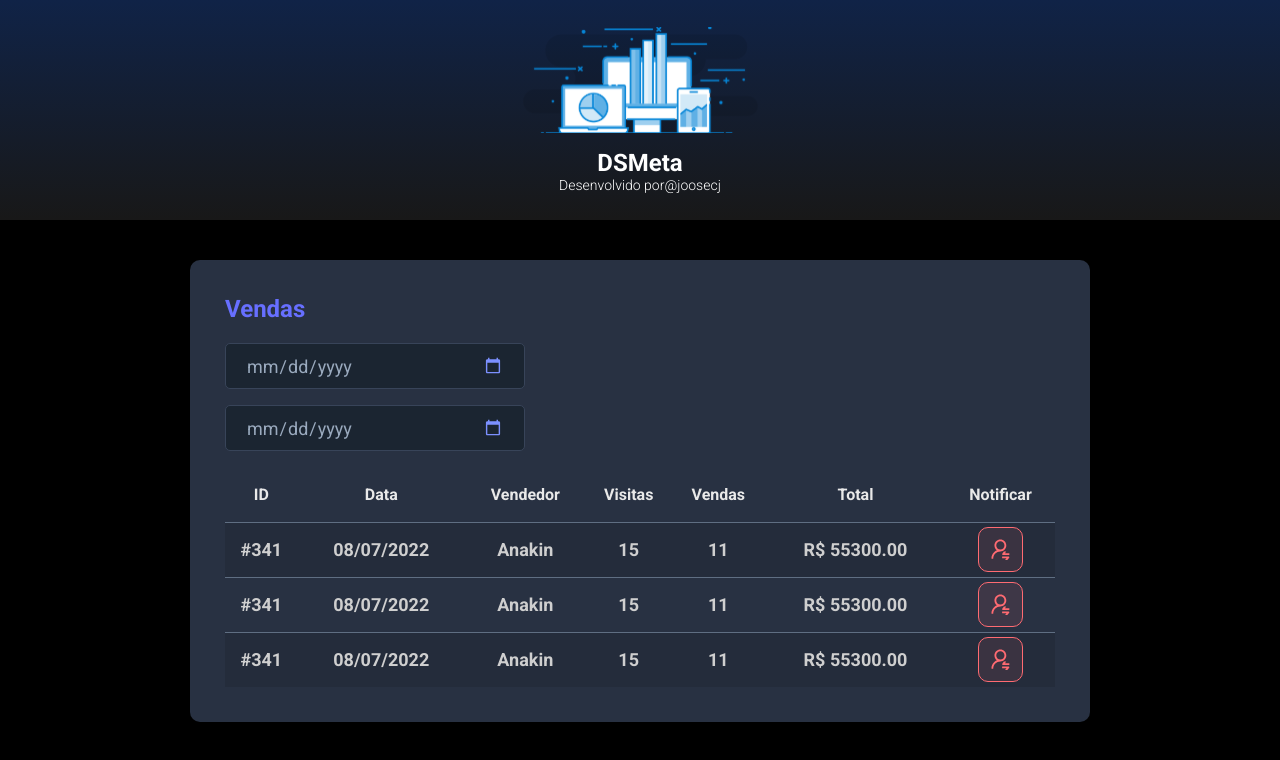
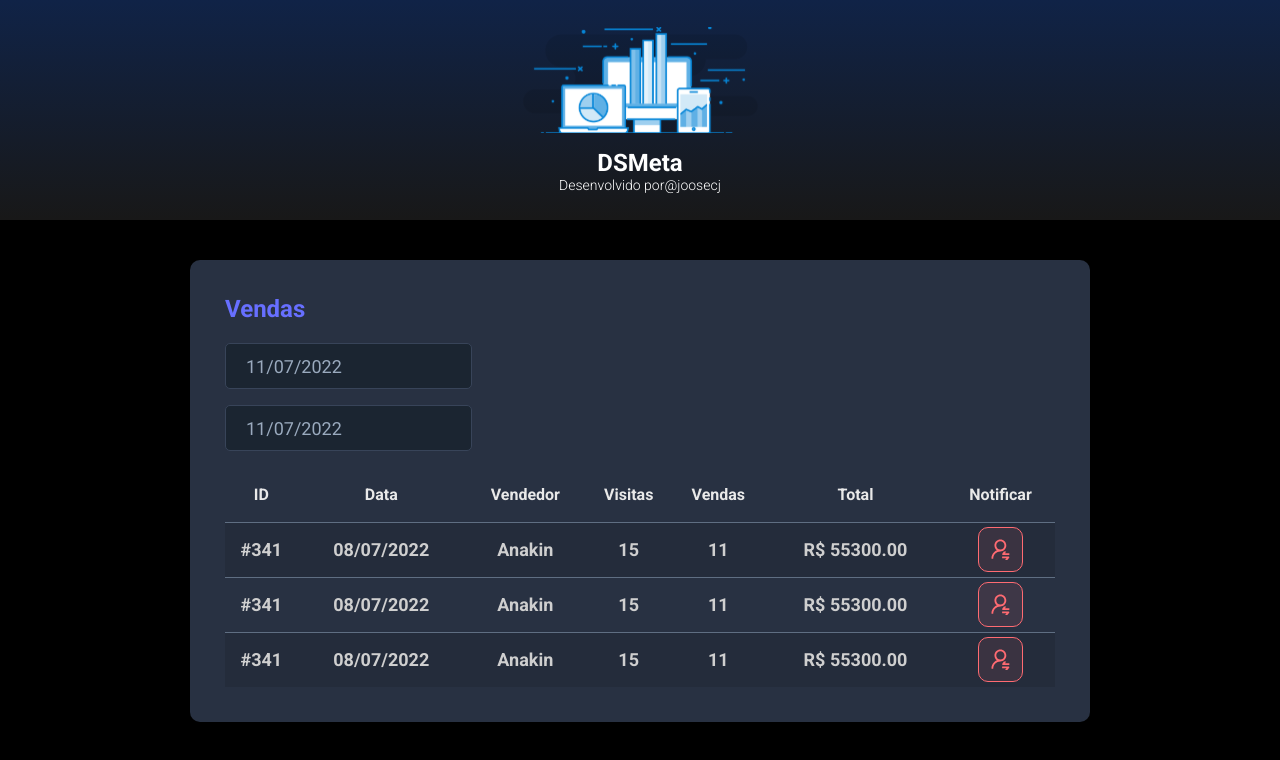
Before and after one commit to joosecj/DSMeta, a React (Vite) app in the folder frontend/: page / in a window 1280 px wide. Shown: the top 760 px of the page. Built offline with nearby package versions, Linux system fonts and the light colour scheme.

Commit message:
Datepicker

```diff
--- a/frontend/package.json
+++ b/frontend/package.json
@@ -8,7 +8,9 @@
     "preview": "vite preview"
   },
   "dependencies": {
+    "@types/react-datepicker": "4.4.2",
     "react": "^18.0.0",
+    "react-datepicker": "4.8.0",
     "react-dom": "^18.0.0"
   },
   "devDependencies": {
--- a/frontend/src/components/SalesCard/index.tsx
+++ b/frontend/src/components/SalesCard/index.tsx
@@ -1,5 +1,9 @@
 import NotificationButton from "../NotificationButton";
+import DatePicker, { registerLocale } from "react-datepicker";
+import br from "date-fns/locale/pt-BR";
+import "react-datepicker/dist/react-datepicker.css";
 import "./styles.css";
+registerLocale("br", br);
 
 function SalesCard() {
   return (
@@ -7,10 +11,22 @@ function SalesCard() {
       <h2 className="dsmeta-sales-title">Vendas</h2>
       <div>
         <div className="dsmeta-form-control-container">
-          <input className="dsmeta-form-control" type="date" name="" id="" />
+          <DatePicker
+            locale="br"
+            selected={new Date()}
+            onChange={(date: Date) => {}}
+            className="dsmeta-form-control"
+            dateFormat="dd/MM/yyyy"
+          />
         </div>
         <div className="dsmeta-form-control-container">
-          <input className="dsmeta-form-control" type="date" name="" id="" />
+          <DatePicker
+            locale="br"
+            selected={new Date()}
+            onChange={(date: Date) => {}}
+            className="dsmeta-form-control"
+            dateFormat="dd/MM/yyyy"
+          />
         </div>
       </div>
 
--- a/frontend/src/components/SalesCard/styles.css
+++ b/frontend/src/components/SalesCard/styles.css
@@ -25,12 +25,6 @@
   border-radius: 5px;
   padding: 0 20px;
   font-size: 18px;
-}
-
-input[type="date"]::-webkit-calendar-picker-indicator {
-  cursor: pointer;
-  filter: invert(1.5) brightness(50%) sepia(100%) saturate(1000%)
-    hue-rotate(204deg);
 }
 
 /* TABLE */
```
Also changed, not shown: 1 other file (tests, documents, lock files or other folders).
